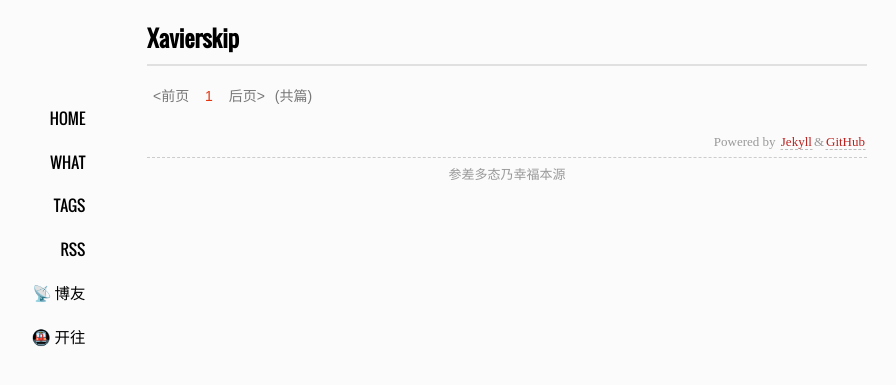
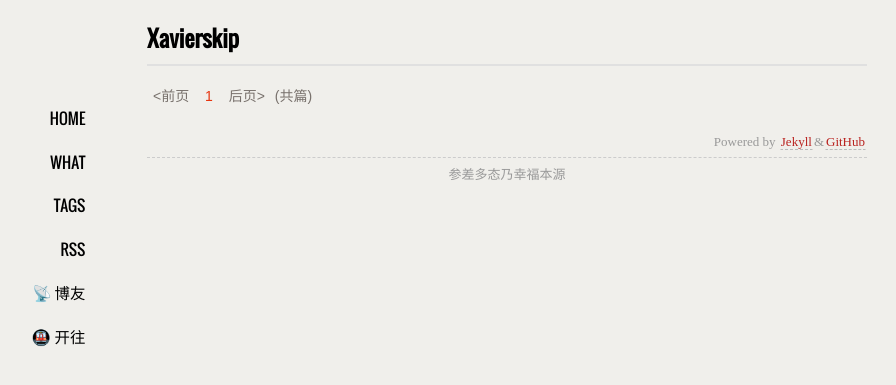
Before and after one commit to xavierskip/xavierskip.github.io, a Jekyll site: the page built from index.html, in a window 1280 px wide. Shown: the top 385 px of the page, without its empty margins (133-1029 px from the left). Built offline with Jekyll 4.4.1, drawn with Linux system fonts in a browser that asks for light colours; a style sheet for code colours, icons or effects is not loaded.

Commit message:
change color

```diff
--- a/media/css/style.css
+++ b/media/css/style.css
@@ -20,7 +20,7 @@ modify by xavirskip
 
 @import url(/media/css/font.css?family=Oswald);
 :root {
-  --body-bg: #fbfbfb;
+  --body-bg: #F0EFEB;
   --text-color: #000000;
   --post-color: #363636;
   --link-color: #E7350F;
@@ -100,7 +100,7 @@ blockquote p{margin:0.5em;padding:0 0 0 0.7em;}
 #tag_cloud a{font-weight: bolder;}
 #tag_cloud a:hover{color:var(--link-hover)!important;text-decoration:none;}
 .listing-item,.listing-seperator{list-style-type:none;}
-.items {margin-bottom: 1.3em;border-bottom: 1px #F2F2F2 solid; padding-bottom: 10px;}
+.items {margin-bottom: 1.3em;border-bottom: 1px #E7E7E7 solid; padding-bottom: 10px;}
 .listing-item a{font-size: 1.2em;line-height: 1.2em;;padding-bottom: 2px;}
 .listing-item time{color:#999999;float: right;}
 .listing-seperator{font-weight:bold;}
@@ -179,7 +179,7 @@ background-color:#3a87ad;
 
 .paginator {
 font: 14px Arial,Helvetica,sans-serif;
-color: #777;
+color: #78716C;
 margin: 20px 0;
 line-height: 150%;
 display: block;
```
